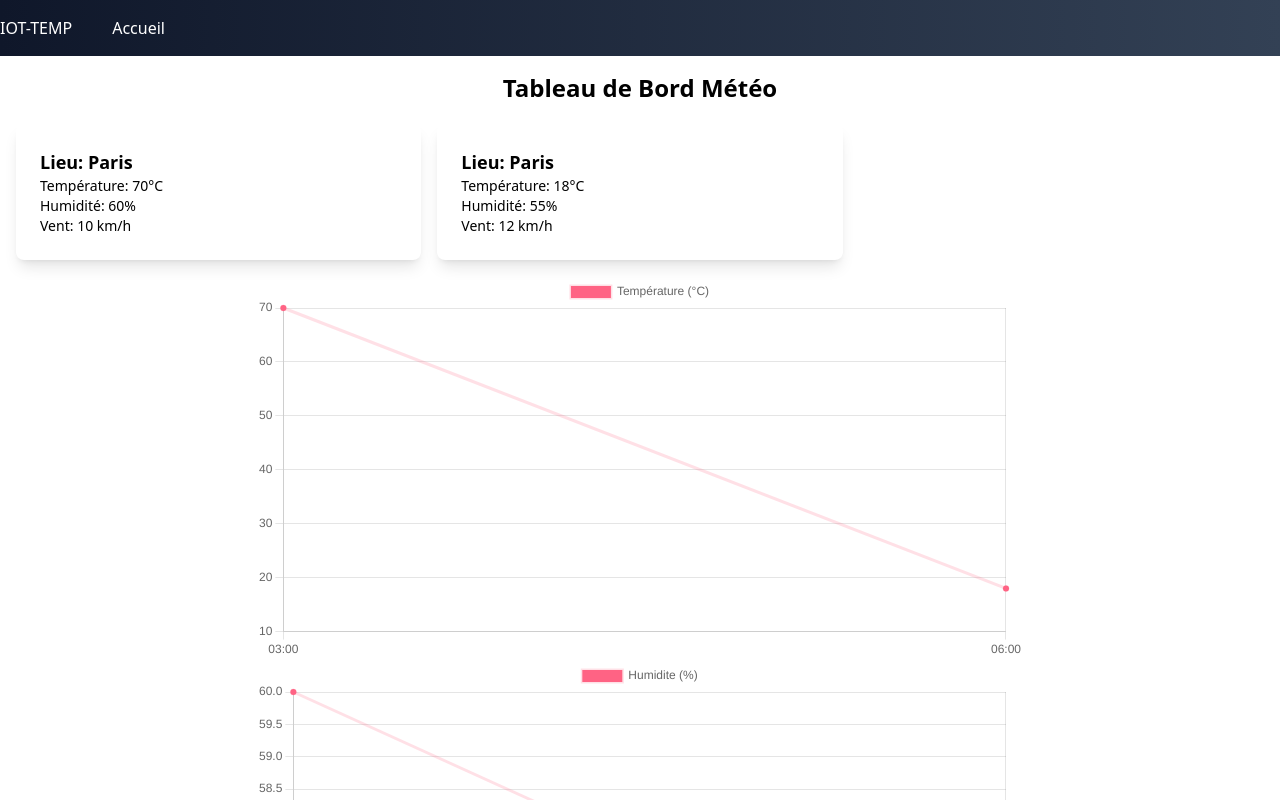
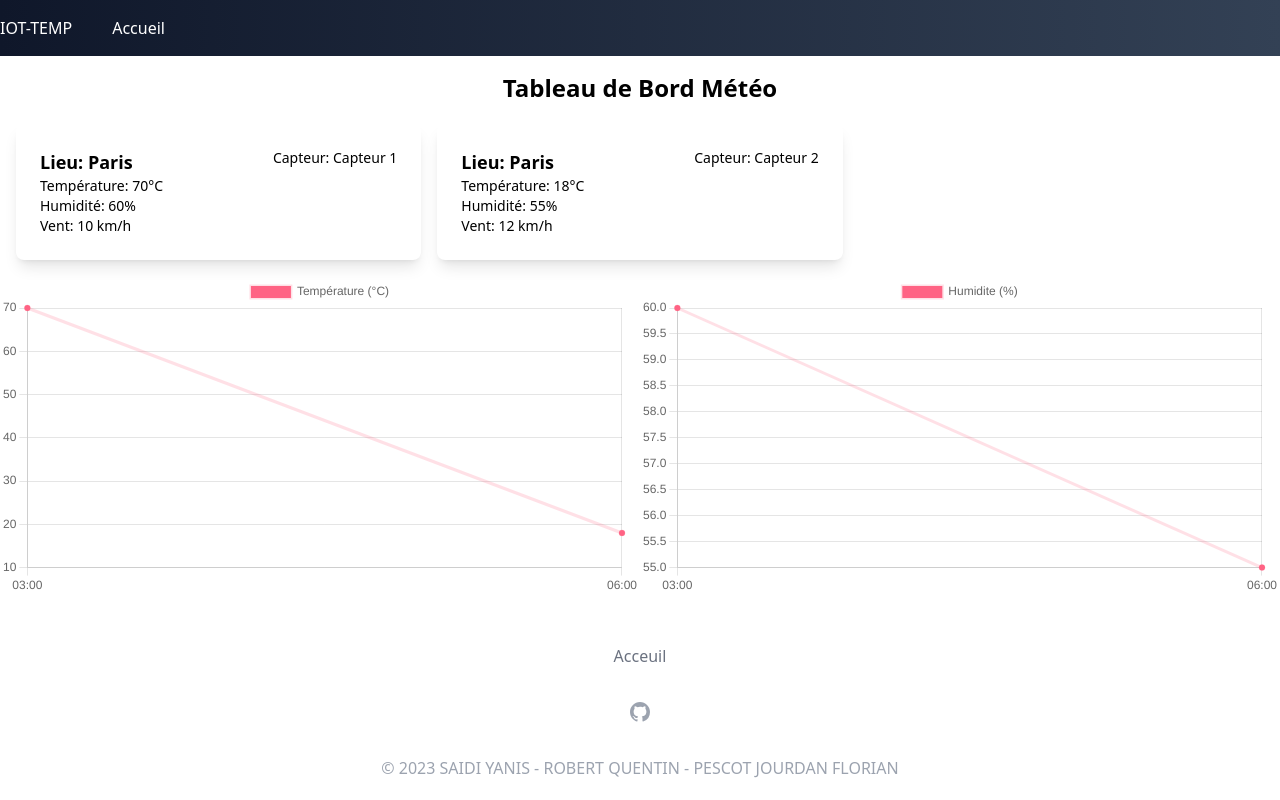
Before and after one commit to FlomaWen/temperature-iot-scrum-sdv, a React (Create React App) app: page / in a window 1280 px wide. Shown: the top 800 px of the page. Built offline with nearby package versions, Linux system fonts and the light colour scheme.

Commit message:
Amelioration front

```diff
--- a/src/components/ChartHum.jsx
+++ b/src/components/ChartHum.jsx
@@ -14,8 +14,7 @@ const LineChartHum = ({ dataPoints }) => {
     display: "flex",
     justifyContent: "center",
     alignItems: "center",
-    width: "60%", // Largeur du graphique
-    margin: "auto", // Centrer le graphique horizontalement
+    width: "50%", // Largeur du graphique
   };
 
   const data = {
--- a/src/components/ChartTemp.jsx
+++ b/src/components/ChartTemp.jsx
@@ -14,8 +14,7 @@ const LineChartTemp = ({ dataPoints }) => {
     display: "flex",
     justifyContent: "center",
     alignItems: "center",
-    width: "60%", // Largeur du graphique
-    margin: "auto", // Centrer le graphique horizontalement
+    width: "50%", // Largeur du graphique
   };
 
   const data = {
--- /dev/null
+++ b/src/components/Footer.jsx
@@ -0,0 +1,48 @@
+import React from "react";
+import { Link } from "react-router-dom";
+
+const Footer = () => {
+  return (
+    <section class="bg-white">
+      <div class="max-w-screen-xl px-4 py-12 mx-auto space-y-8 overflow-hidden sm:px-6 lg:px-8">
+        <nav class="flex flex-wrap justify-center -mx-5 -my-2">
+          <div class="px-5 py-2">
+            <Link
+              to="/"
+              class="text-base leading-6 text-gray-500 hover:text-gray-900"
+            >
+              Acceuil
+            </Link>
+          </div>
+        </nav>
+        <div class="flex justify-center mt-8 space-x-6">
+          <a
+            href="https://github.com/FlomaWen/temperature-iot-scrum"
+            target="_blank"
+            rel="noreferrer"
+            className="text-gray-400 hover:text-gray-500"
+          >
+            <span class="sr-only">GitHub</span>
+            <svg
+              class="w-6 h-6"
+              aria-hidden="true"
+              fill="currentColor"
+              viewBox="0 0 24 24"
+            >
+              <path
+                fill-rule="evenodd"
+                d="M12 2C6.477 2 2 6.484 2 12.017c0 4.425 2.865 8.18 6.839 9.504.5.092.682-.217.682-.483 0-.237-.008-.868-.013-1.703-2.782.605-3.369-1.343-3.369-1.343-.454-1.158-1.11-1.466-1.11-1.466-.908-.62.069-.608.069-.608 1.003.07 1.531 1.032 1.531 1.032.892 1.53 2.341 1.088 2.91.832.092-.647.35-1.088.636-1.338-2.22-.253-4.555-1.113-4.555-4.951 0-1.093.39-1.988 1.029-2.688-.103-.253-.446-1.272.098-2.65 0 0 .84-.27 2.75 1.026A9.564 9.564 0 0112 6.844c.85.004 1.705.115 2.504.337 1.909-1.296 2.747-1.027 2.747-1.027.546 1.379.202 2.398.1 2.651.64.7 1.028 1.595 1.028 2.688 0 3.848-2.339 4.695-4.566 4.943.359.309.678.92.678 1.855 0 1.338-.012 2.419-.012 2.747 0 .268.18.58.688.482A10.019 10.019 0 0022 12.017C22 6.484 17.522 2 12 2z"
+                clip-rule="evenodd"
+              ></path>
+            </svg>
+          </a>
+        </div>
+        <p class="mt-8 text-base leading-6 text-center text-gray-400">
+          © 2023 SAIDI YANIS - ROBERT QUENTIN - PESCOT JOURDAN FLORIAN
+        </p>
+      </div>
+    </section>
+  );
+};
+
+export default Footer;
--- a/src/pages/MainPage.jsx
+++ b/src/pages/MainPage.jsx
@@ -1,6 +1,7 @@
 import LineChartTemp from "../components/ChartTemp";
 import LineChartHum from "../components/ChartHum";
 import Header from "../components/Header";
+import Footer from "../components/Footer";
 
 const MainPage = () => {
   const fakeData = [
@@ -12,6 +13,7 @@ const MainPage = () => {
       humidite: "60%",
       vent: "10 km/h",
       heure: "03:00",
+      id: "Capteur 1",
     },
     {
       lieu: "Paris",
@@ -21,6 +23,7 @@ const MainPage = () => {
       humidite: "55%",
       vent: "12 km/h",
       heure: "06:00",
+      id: "Capteur 2",
     },
   ];
 
@@ -34,18 +37,31 @@ const MainPage = () => {
         <div className="grid grid-cols-1 md:grid-cols-3 gap-4 mt-5">
           {fakeData.map((data) => (
             <article>
-              <div className="bg-white rounded-lg shadow-lg p-6">
+              <div className="bg-white rounded-lg shadow-lg p-6 flex justify-between items-center">
+                <div>
                   <h3 className="text-lg font-semibold">Lieu: {data.lieu}</h3>
                   <p className="text-sm">Température: {data.temperature}</p>
                   <p className="text-sm">Humidité: {data.humidite}</p>
                   <p className="text-sm">Vent: {data.vent}</p>
                 </div>
+                <div className="text-sm self-start">Capteur: {data.id}</div>
+              </div>
             </article>
           ))}
         </div>
       </div>
+      <div
+        style={{
+          display: "flex",
+          justifyContent: "space-around",
+          alignItems: "center",
+        }}
+      >
         <LineChartTemp dataPoints={fakeData} />
         <LineChartHum dataPoints={fakeData} />
+      </div>
+
+      <Footer />
     </>
   );
 };
```
Lines whose indentation alone changed are shown as unchanged.
